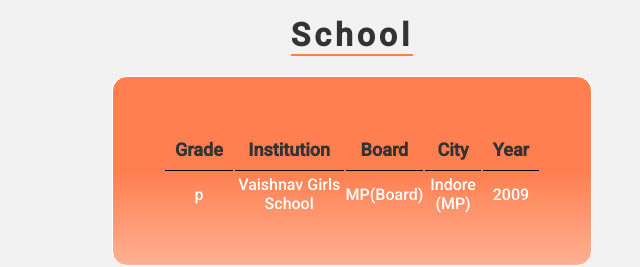
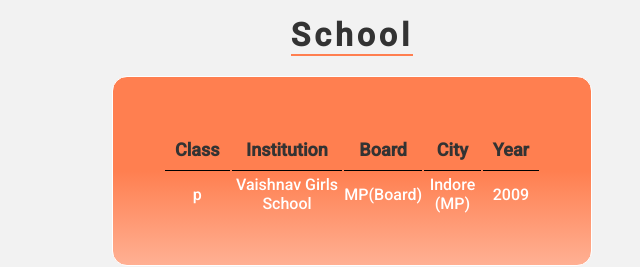
Before and after one commit to surbhiSally/my-portfolio, a plain HTML site: page index.html in a window 1280 px wide. Shown: the part 1800-2067 px from the top of the page, 288-928 px from the left. Drawn offline with Linux system fonts and the light colour scheme.

Commit message:
new branch commit

```diff
--- a/index.html
+++ b/index.html
@@ -85,7 +85,7 @@
                                 <table class="X">
                                     <tr>
                                         <thead>
-                                            <td>Grade</td>
+                                            <td>Class</td>
                                             <td>Institution</td>
                                             <td>Board</td>
                                             <td>City</td>
```
